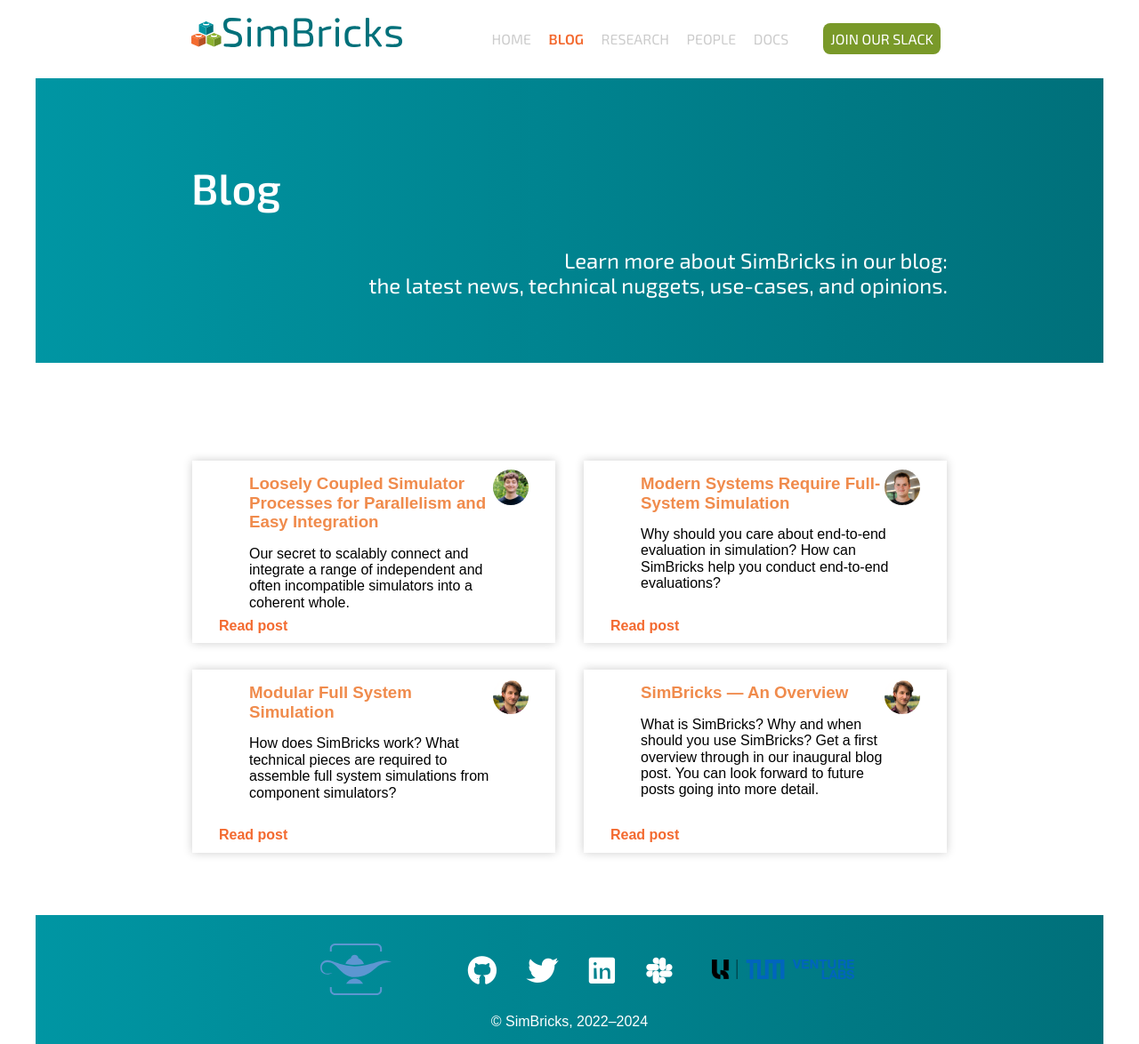
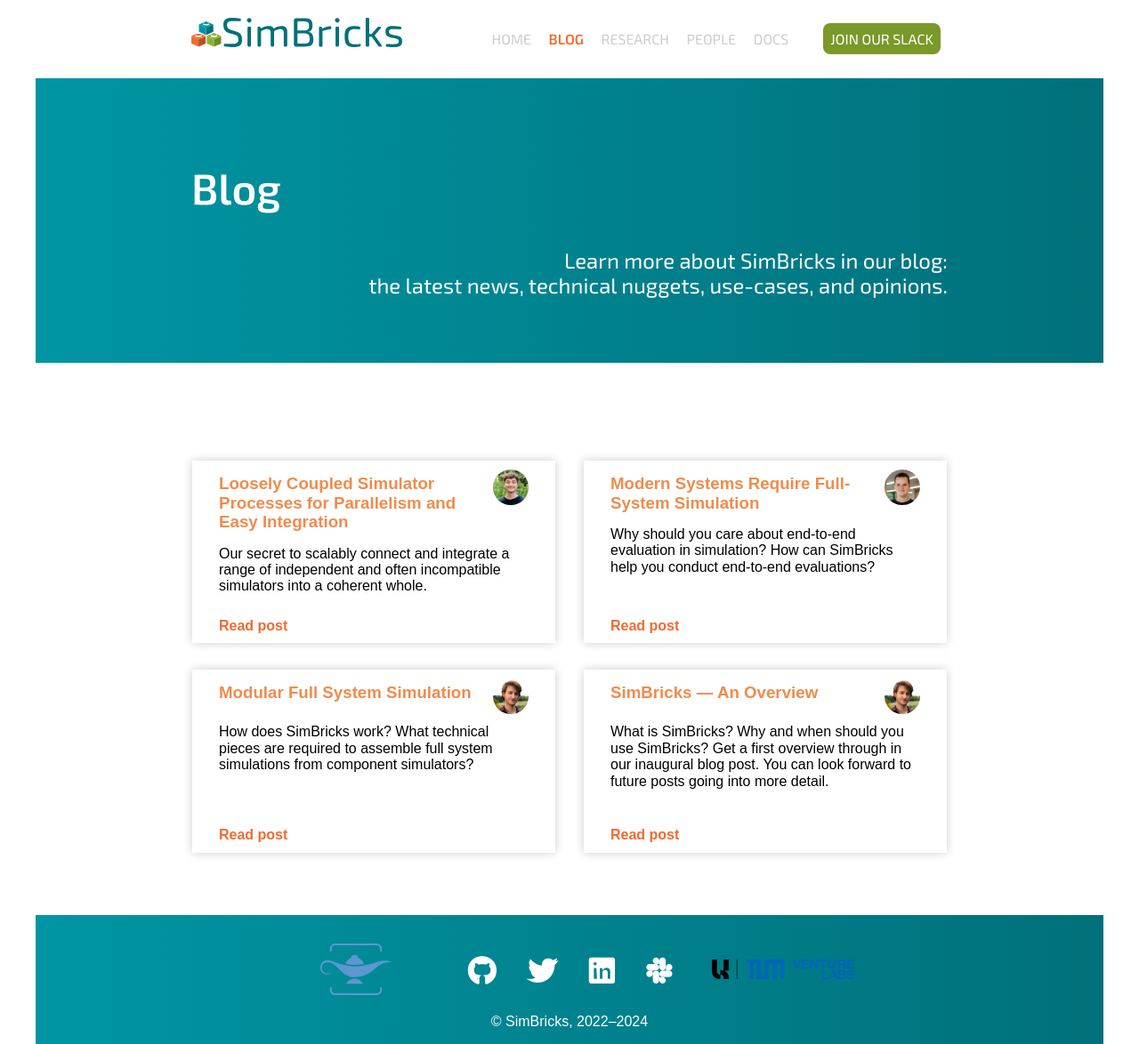
Before and after one commit to simbricks/simbricks.github.io, a Jekyll site: the page built from _posts/index.html, in a window 1280 px wide. Shown: the whole page at 89% size. Built offline with Jekyll 4.4.1, drawn with Linux system fonts in a browser that asks for light colours; some web fonts are replaced.

Commit message:
fix post-block

```diff
--- a/_sass/blog.scss
+++ b/_sass/blog.scss
@@ -20,7 +20,6 @@
 
     div.description {
       height: 100px;
-      width: 350px;
       margin: 0 auto;
       margin-bottom: 2rem;
       text-align: left;
@@ -28,6 +27,8 @@
       h3 {
         margin: 5px 0px;
         margin-bottom: 1rem;
+        margin-right: 45px;
+        min-height: 30px;
       }
 
       p {
@@ -69,7 +70,6 @@
 
       div.description {
         height: 130px;
-        width: 320px;
         padding: 0px 20px;
       }
 
```
